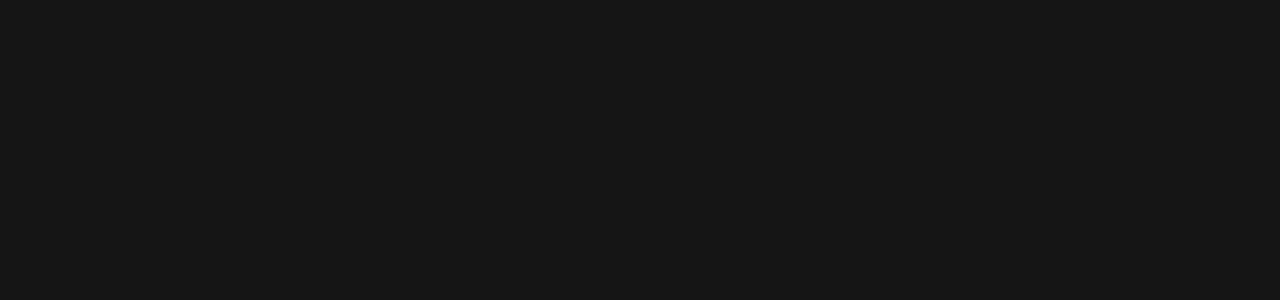
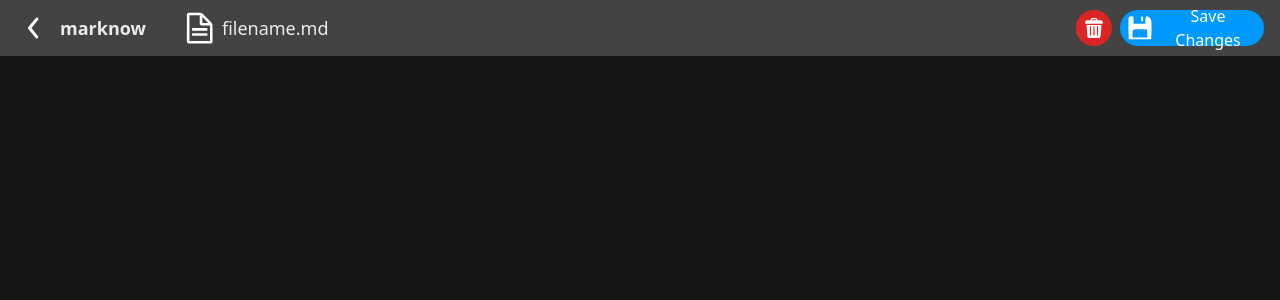
Before and after one commit to jaoincode/marknow, a React (Vite) app: page /view in a window 1280 px wide. Before the commit this address had no page. Shown: the top 300 px of the page. Built offline with nearby package versions, Linux system fonts and the light colour scheme.

Commit message:
creating page view and link

```diff
--- a/src/Components/File/File.tsx
+++ b/src/Components/File/File.tsx
@@ -1,11 +1,16 @@
 import FileIcon from "../../assets/file.svg";
+
+import { Link } from "react-router-dom";
 
 function File({ name }: { name: string }) {
   return (
-    <li className="list-none flex items-center gap-3 rounded-xl shadow bg-mygray-200 p-3 cursor-pointer md:max-w-full hover:bg-mygray-100 transition-colors z-20">
+    <Link
+      to={`/view`}
+      className="list-none flex items-center gap-3 rounded-xl shadow bg-mygray-200 p-3 cursor-pointer md:max-w-full hover:bg-mygray-100 transition-colors z-20"
+    >
       <img src={FileIcon} className="w-7 h-7" />
       <span className="text-mywhite-100 font-medium">{name}.md</span>
-    </li>
+    </Link>
   );
 }
 
--- a/src/Components/Header/Header.tsx
+++ b/src/Components/Header/Header.tsx
@@ -3,8 +3,9 @@
 import SaveIcon from "../../assets/save.svg";
 import TrashIcon from "../../assets/trash.svg";
 
+import { useLocation, Link } from "react-router-dom";
+
 import { useEffect, useState } from "react";
-import { useLocation } from "react-router-dom";
 
 function Header() {
   const [isOnFile, setIsOnFile] = useState(false);
@@ -17,12 +18,12 @@
   }, [location]);
 
   return (
-    <header className="w-full flex p-2 md:p-4 items-center h-14 bg-mygray-100 fixed justify-between">
+    <header className="w-full flex p-2 md:p-4 items-center h-14 bg-mygray-100 fixed  justify-between z-50">
       <div className="flex items-center">
         {isOnFile && (
-          <button aria-label="Back to menu" className="w-7 md:w-9 ">
+          <Link to="/" aria-label="Back to menu" className="w-7 md:w-9 ">
             <img src={BackIcon} />
-          </button>
+          </Link>
         )}
         <h1 className="font-bold text-mywhite-200 mx-2 md:text-lg">marknow</h1>
         {isOnFile && (
@@ -38,13 +39,13 @@
         <div className="flex items-center gap-2">
           <button
             aria-label="Delete file"
-            className="w-7 md:w-9 bg-red-600 p-1 rounded-full"
+            className="w-7 md:w-9 bg-red-600 p-1 md:p-2 rounded-full hover:bg-red-800 transition-colors"
           >
             <img src={TrashIcon} />
           </button>
           <button
             aria-label="Save file"
-            className="w-7 bg-myblue-100 p-1 rounded-full md:flex md:w-36 md:h-9 items-center"
+            className="w-7 bg-myblue-100 p-1 rounded-full md:flex md:w-36 md:h-9 items-center hover:bg-blue-600 transition-colors"
           >
             <img src={SaveIcon} className="md:w-8 md:h-8" />
             <p className="hidden md:inline-block font-medium text-mywhite-100">
--- a/src/Routes.tsx
+++ b/src/Routes.tsx
@@ -1,6 +1,8 @@
 import { BrowserRouter as Router, Routes, Route } from "react-router-dom";
+
+import Login from "./pages/Login";
+import View from "./pages/View";
 import Home from "./pages/Home";
-import Login from "./pages/Login";
 
 function AppRoutes() {
   return (
@@ -8,6 +10,7 @@
       <Routes>
         <Route path="/" element={<Home />} />
         <Route path="/login" element={<Login />} />
+        <Route path="/view" element={<View />} />
       </Routes>
     </Router>
   );
--- a/src/pages/Home/Home.tsx
+++ b/src/pages/Home/Home.tsx
@@ -5,11 +5,11 @@
 
 function Home() {
   return (
-    <div>
+    <section>
       <Header />
       <Files />
       <img src={WaveImg} className="min-w-screen fixed bottom-0 z-10" />
-    </div>
+    </section>
   );
 }
 
--- /dev/null
+++ b/src/pages/View/View.tsx
@@ -0,0 +1,11 @@
+import Header from "../../Components/Header";
+
+function View() {
+  return (
+    <section>
+      <Header />
+    </section>
+  );
+}
+
+export default View;
--- /dev/null
+++ b/src/pages/View/index.ts
@@ -0,0 +1 @@
+export { default } from './View'
```
